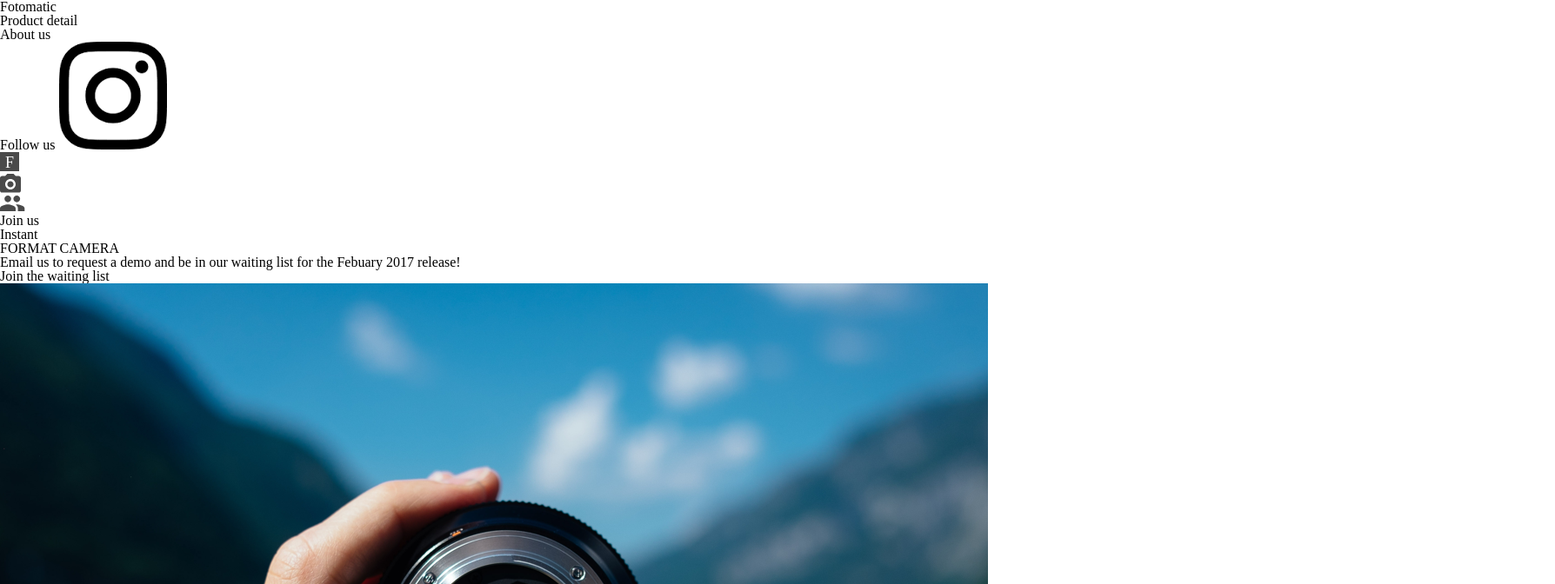
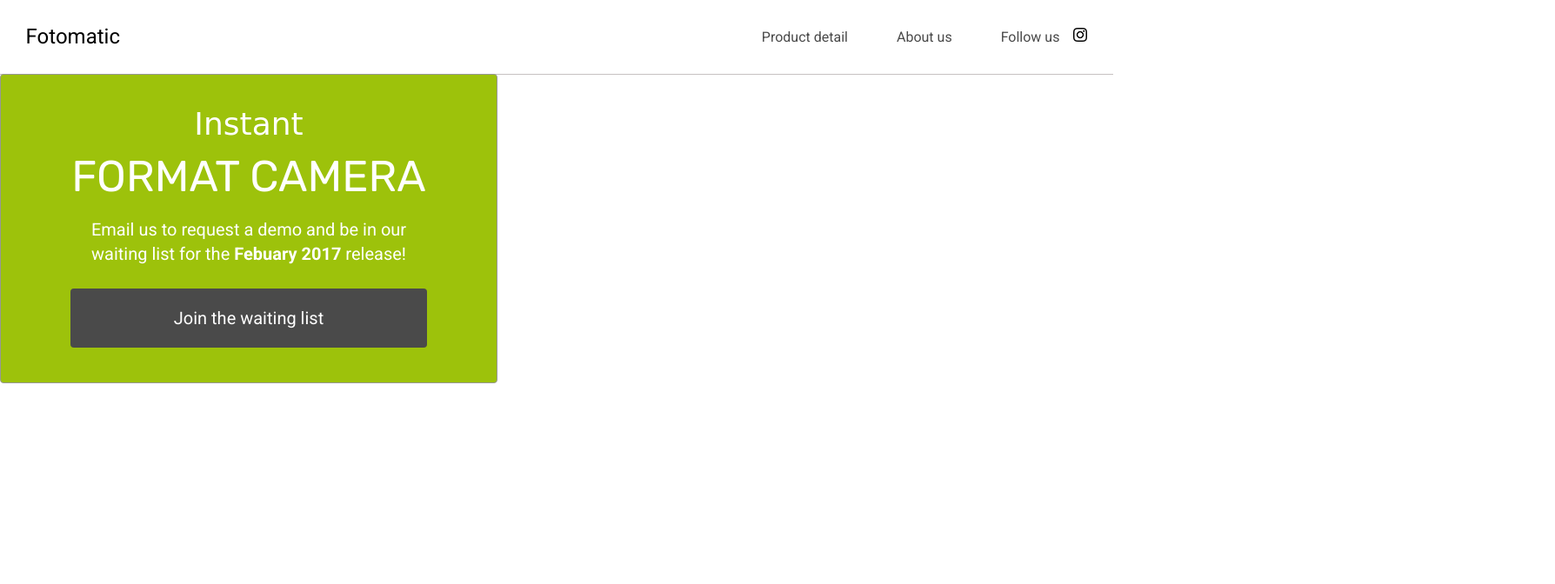
Before and after one commit to brettjaybrewster/fotomatic, a plain HTML site: page index.html in a window 1280 px wide. Shown: the top 672 px of the page at 87% size, 1788 px wide, since content can reach past the window. Drawn offline with Linux system fonts and the light colour scheme; files whose address does not match are found by name; a web font is replaced by a local one.

Commit message:
desktop header altered to match redline

```diff
--- a/index.html
+++ b/index.html
@@ -5,6 +5,7 @@
   <link href="https://fonts.googleapis.com/css?family=Rubik" rel="stylesheet">
   <link href="https://fonts.googleapis.com/css?family=Roboto:300,400,600,700" rel="stylesheet">
   <link rel="stylesheet" href="./resources/css/reset.css">
+  <link rel="stylesheet" href="./resources/css/style.css">
 </head>
 <body>
   <!-- Header -->
--- a/resources/css/style.css
+++ b/resources/css/style.css
@@ -4,30 +4,24 @@ html {
   font-family: "Roboto", sans-serif;
   font-size: 16px;
 }
-
 .main-content {
   position: relative;
   top: 5.3125rem; /* To offset for fixed header. */
 }
-
 .center {
   text-align: center;
 }
-
 .button {
   border-radius: 4px;
   background-color: #4a4a4a;
   color: white;
 }
-
 .image-container {
   overflow: hidden;
 }
-
 .image-container img {
   display: block;
 }
-
 @media only screen and (max-width: 760px) {
   .main-content {
     top: 2.5625rem;
@@ -41,42 +35,38 @@ header {
   width: 100%;
   border-bottom: solid 1px #c6c1c1;
   background-color: white;
+  height: 85px;
 }
-
 header .content {
   display: flex;
   align-items: center;
-  padding: 1.875rem;
+  padding: 1.85rem;
 }
-
-header .logo {
+header .content .logo {
   flex: 1;
+  margin: 0;
+  padding: 0;
+  font-size: 1.5rem;
 }
-
 header nav ul {
   display: flex;
 }
-
 nav li {
   padding-left: 3.5rem;
 }
-
 nav a {
   vertical-align: bottom;
   line-height: 1.6;
   font-size: 1rem;
   color: #4a4a4a;
 }
-
 header .icon {
   width: 1rem;
   padding-left: .75rem;
 }
-
 header .mobile {
   display: none;
 }
-
 @media only screen and (max-width: 760px) {
   header .desktop {
     display: none;
@@ -118,14 +108,12 @@ header .mobile {
   align-items: flex-start;
   height: 43.5rem;
 }
-
 #sign-up-cta {
   padding: 0 5rem 2.5rem 5rem;
   border: solid 1px #979797;
   border-radius: 4px;
   background-color: #9dc20b;
 }
-
 #sign-up-cta .content {
   width: 25.625rem;
   margin-top: 2rem;
@@ -134,33 +122,26 @@ header .mobile {
   line-height: 1.4;
   color: white;
 }
-
 #sign-up-cta h1 {
   font-size: 3.125rem;
 }
-
 #sign-up-cta h2 {
   font-size: 2.25rem;
 }
-
 #sign-up-cta span strong {
   font-weight: bold;
 }
-
 #sign-up-cta .cursive {
   font-family: "Damion", cursive;
 }
-
 #sign-up-cta .striking {
   font-family: "Rubik", sans-serif;
   padding-bottom: .75rem;
 }
-
 #sign-up-cta .button {
   margin-top: 1.625rem;
   padding: 1.25rem 7.25rem;
 }
-
 @media only screen and (max-width: 760px) {
   #sign-up-section {
     align-items: center;
@@ -192,7 +173,6 @@ header .mobile {
     font-size: 2.25rem;
   }
 }
-
 @media only screen and (max-width: 450px) {
   #sign-up-section {
     height: 20rem;
@@ -215,34 +195,29 @@ header .mobile {
   padding: 4rem 5%;
   background-color: #f3f3f3;
 }
-
 .feature {
   flex: 1;
   padding: 2rem;
   margin: 0px 1.25rem;
   background-color: white;
 }
-
 .feature .image-container {
   width: 90%;
   height: 65%;
   margin: 0 auto;
 }
-
 .feature h2 {
   padding-bottom: .5rem;
   font-size: 2.25rem;
   font-weight: bold;
   color: #4a4a4a;
 }
-
 .feature h3 {
   font-size: 1rem;
   line-height: 1.2;
   font-weight: 300;
   color: #4a4a4a;
 }
-
 @media only screen and (max-width: 890px) {
   .feature h2 {
     font-size: 1.125rem;
@@ -255,7 +230,6 @@ header .mobile {
     line-height: 1.4;
   }
 }
-
 @media only screen and (max-width: 760px) {
   #features-section {
     flex-flow: column;
@@ -274,30 +248,25 @@ header .mobile {
   padding: 4rem 0;
   background-color: #4a4a4a;
 }
-
 #filters-section .content {
   padding: 0 .625rem;
   margin-bottom: 5rem;
 }
-
 #filters-section .content h2 {
   font-size: 2.25rem;
   font-weight: bold;
   color: white;
 }
-
 #filters-section .content h3 {
   font-size: 1rem;
   line-height: 1.4;
   font-weight: 300;
   color: white;
 }
-
 #filters-section .images-container {
   max-width: 100%;
   padding: 0 1%;
 }
-
 @media only screen and (max-width: 760px) {
   #filters-section {
     padding: 1.5rem 0 0 0;
@@ -333,11 +302,9 @@ header .mobile {
 #quotes-section {
   background-color: #f3f3f3;
 }
-
 #quotes-section content {
   padding: 5rem 0;
 }
-
 #quotes-section quote {
   padding-right: 1.875rem;
   font-family: "Palatino", serif;
@@ -346,11 +313,9 @@ header .mobile {
   font-style: italic;
   color: #4a4a4a;
 }
-
 #quotes-section quote-citation {
   height: 1.875rem;
 }
-
 @media only screen and (max-width: 760px) {
   #quotes-section content {
     padding: 1.875rem .625rem;
@@ -374,17 +339,14 @@ footer {
   background-color: #9b9b9b;
   padding: 1.5rem 2rem;
 }
-
 footer .content {
   color: white;
   display: flex;
   font-size: .75rem;
 }
-
 footer .copyright {
   flex-grow: 1;
 }
-
 @media only screen and (min-width: 760px) {
   footer .content {
     font-size: .625rem;
```
